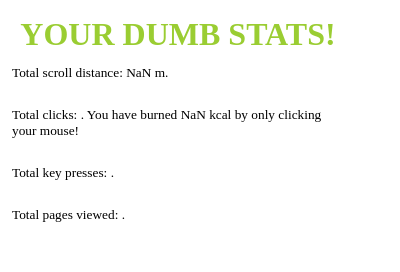
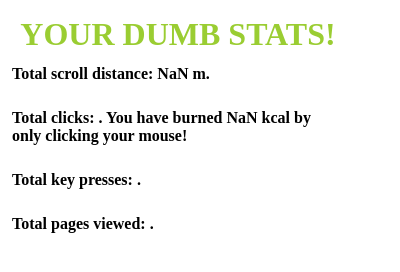
Before and after one commit to bekbeis/dumb-stats, a browser extension: page src/pages/popup/index.html in a window 400 px wide. Drawn offline with Linux system fonts and the light colour scheme; files whose address does not match are found by name.

Commit message:
minor fixes

```diff
--- a/src/pages/popup/index.html
+++ b/src/pages/popup/index.html
@@ -7,6 +7,7 @@
             height: 260px;
             width: 340px;
             display: flex;
+            font-weight: bold;
         }
         .heading {
             width: 340px;
@@ -19,7 +20,7 @@
         }
         p {
             margin: 4px;
-            font-size: 10pt;
+            font-size: 12pt;
         }
     </style>
 </head>
```
Also changed, not shown: dist/pages/popup/index.html.
